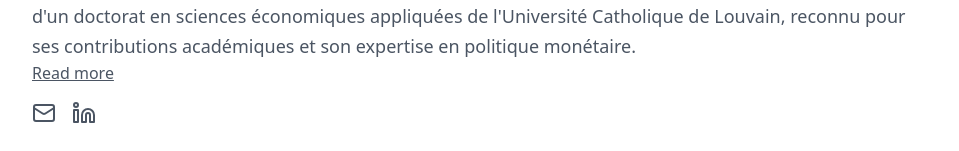
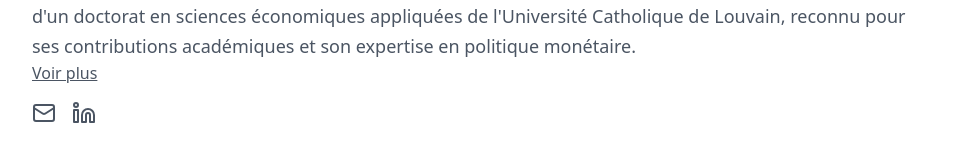
Before and after one commit to AITechNassim/mci, a React (Create React App) app: page / in a window 1280 px wide. Shown: the part 159-310 px from the top of the page, without its empty margins (160-1119 px from the left). Built offline with nearby package versions, Linux system fonts and the light colour scheme.

Commit message:
fix translation

```diff
--- a/src/App.js
+++ b/src/App.js
@@ -256,7 +256,7 @@ function App() {
                 onClick={() => setShowFullBio(!showFullBio)}
                 className="text-gray-600 hover:text-gray-900 underline transition-colors"
               >
-                {showFullBio ? 'Show less' : 'Read more'}
+                {showFullBio ? 'Voir moins' : 'Voir plus'}
               </button>
 
               <div className="flex gap-4 mt-4">
```
Also changed, not shown: 7 other files (tests, documents, lock files or other folders).
